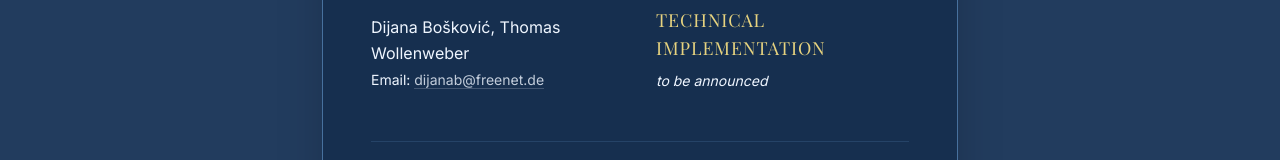
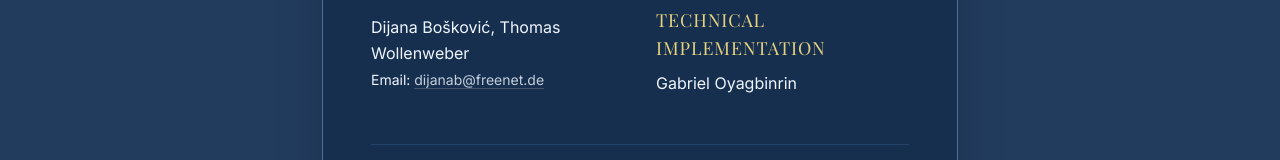
Before and after one commit to Oluwashola001/dijanav2, a Next.js app: page /contact in a window 1280 px wide. Shown: the part 739-899 px from the top of the page. Built offline with nearby package versions, Linux system fonts and the light colour scheme; a web font is replaced by a local one.

Commit message:
adding devText name - mine hahaha

```diff
--- a/app/contact/page.tsx
+++ b/app/contact/page.tsx
@@ -36,7 +36,7 @@ const CONTENT = {
       conceptEmailLabel: "Email:",
       conceptEmail: "dijanab@freenet.de",
       devTitle: "Development & Technical Implementation",
-      devText: "to be announced"
+      devText: "Gabriel Oyagbinrin"
     },
     legal: {
       title: "Liability & Copyright",
@@ -64,7 +64,7 @@ const CONTENT = {
       conceptEmailLabel: "E-Mail:",
       conceptEmail: "dijanab@freenet.de",
       devTitle: "Entwicklung & Technische Umsetzung",
-      devText: "Wird noch bekannt gegeben"
+      devText: "Gabriel Oyagbinrin"
     },
     legal: {
       title: "Haftung & Urheberrecht",
@@ -215,7 +215,7 @@ export default function ContactPage() {
                   <h3 className="text-lg font-serif text-amber-200/90 mb-2 uppercase tracking-wider">
                     {t.credits.devTitle}
                   </h3>
-                  <p className="text-blue-50 font-body text-sm leading-relaxed italic">
+                  <p className="text-blue-50 font-body text-base leading-relaxed">
                     {t.credits.devText}
                   </p>
                 </div>
```
Also changed, not shown: vercel.json.
